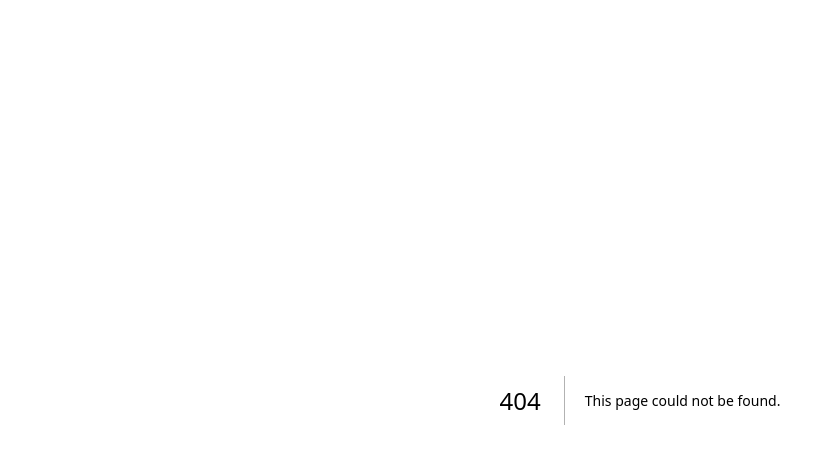
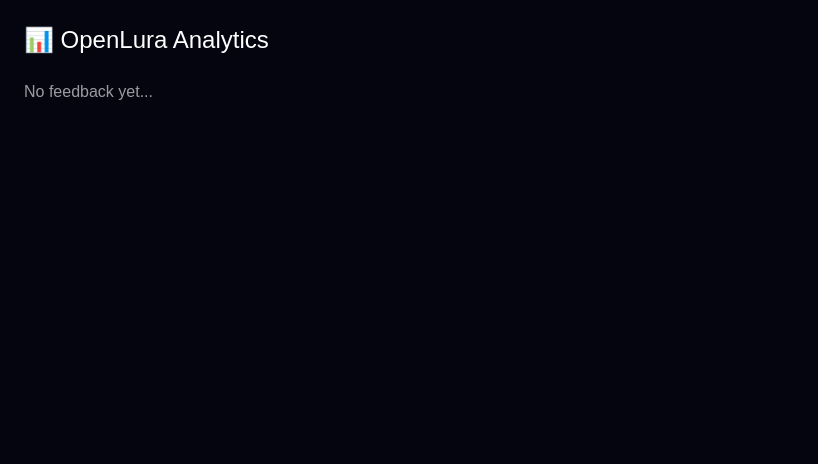
Before and after one commit to 1hoothoot2-cmd/OpenLura, a Next.js app: page /analytics in a window 1280 px wide. Before the commit this address had no page. Shown: the top 464 px of the page, without its empty margins (0-818 px from the left). Built offline with nearby package versions, Linux system fonts and the light colour scheme.

Commit message:
add feedback main page

```diff
--- /dev/null
+++ b/app/analytics/page.tsx
@@ -0,0 +1,53 @@
+"use client";
+import { useEffect, useState } from "react";
+
+export default function AnalyticsPage() {
+  const [feedback, setFeedback] = useState<any[]>([]);
+
+  useEffect(() => {
+    const data = JSON.parse(localStorage.getItem("openlura_feedback") || "[]");
+    setFeedback(data.reverse());
+  }, []);
+
+  return (
+    <main className="min-h-screen bg-[#050510] text-white p-6">
+
+      <h1 className="text-2xl mb-6">📊 OpenLura Analytics</h1>
+
+      <div className="grid gap-4">
+        {feedback.length === 0 && (
+          <p className="opacity-60">No feedback yet...</p>
+        )}
+
+        {feedback.map((f, i) => (
+          <div key={i} className="p-4 bg-white/10 rounded-2xl">
+
+            <p className="text-xs opacity-60 mb-1">User</p>
+            <p className="mb-3">{f.userMessage}</p>
+
+            <p className="text-xs opacity-60 mb-1">AI</p>
+            <p className="mb-3">{f.message}</p>
+
+            <div className="flex justify-between items-center">
+              <span
+                className={
+                  f.type === "up"
+                    ? "text-green-400"
+                    : "text-red-400"
+                }
+              >
+                {f.type === "up" ? "👍 Positive" : "👎 Negative"}
+              </span>
+
+              <span className="text-xs opacity-50">
+                {new Date(f.timestamp).toLocaleString()}
+              </span>
+            </div>
+
+          </div>
+        ))}
+      </div>
+
+    </main>
+  );
+}
--- a/app/page.tsx
+++ b/app/page.tsx
@@ -287,7 +287,7 @@ const handleFeedback = (chatId: number, msgIndex: number, type: string) => {
                 </div>
 
                 {msg.role === "ai" && i !== 0 && (
-  <div className="flex gap-2 mt-1 text-sm opacity-70 items-center">
+  <div className="flex flex-col sm:flex-row gap-1 sm:gap-2 mt-1 text-sm opacity-70 sm:items-center">
   {!feedbackGiven[activeChatId + "-" + i] && (
   <>
     <button onClick={() => handleFeedback(activeChatId!, i, "up")}>👍</button>
```
